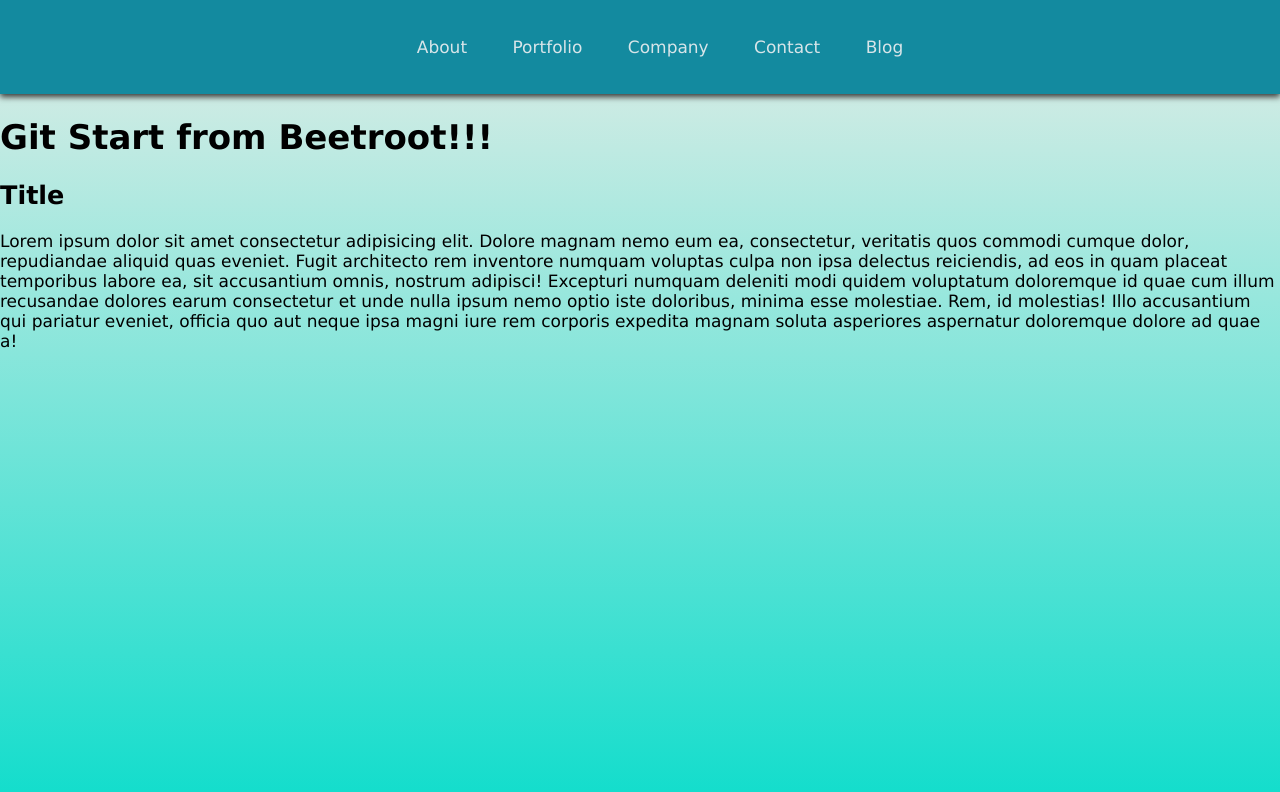
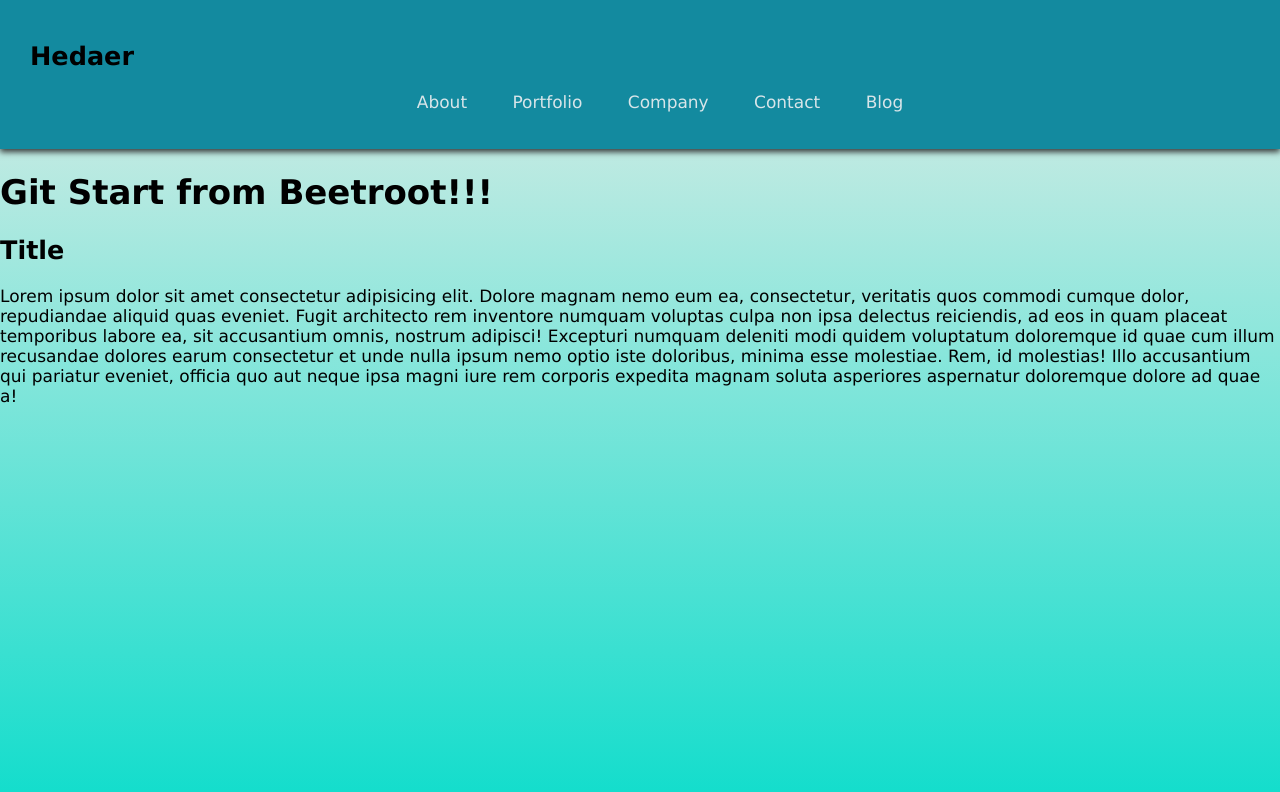
Before and after one commit to Navi-coM/group_250423, a plain HTML site: page index.html in a window 1280 px wide. Drawn offline with Linux system fonts and the light colour scheme.

Commit message:
Update Hedaer block

```diff
--- a/index.html
+++ b/index.html
@@ -9,6 +9,7 @@
 </head>
 <body>
     <header class="header">
+        <h2>Hedaer</h2>
         <nav class="nav">
             <ul class="menu">
                 <li class="menu__item">
```
